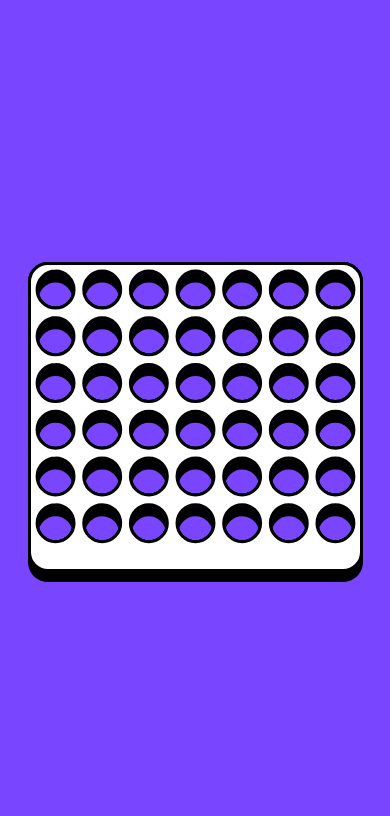
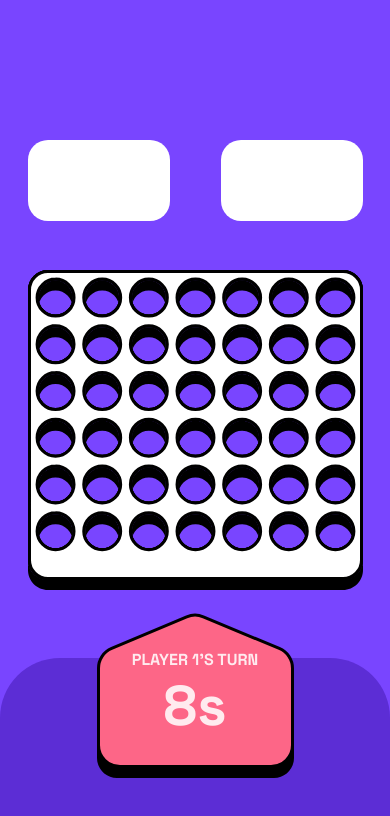
Before and after one commit to HollowJH/Connect4, a React (Vite) app: page / in a window 390 px wide. Shown: the top 816 px of the page. Built offline with nearby package versions, Linux system fonts and the light colour scheme.

Commit message:
added timer and some styling for mobile

```diff
--- a/package.json
+++ b/package.json
@@ -10,10 +10,12 @@
     "preview": "vite preview"
   },
   "dependencies": {
+    "@reduxjs/toolkit": "^2.2.7",
     "autoprefixer": "^10.4.19",
     "postcss": "^8.4.40",
     "react": "^18.3.1",
     "react-dom": "^18.3.1",
+    "react-redux": "^9.1.2",
     "tailwindcss": "^3.4.7"
   },
   "devDependencies": {
--- a/src/App.tsx
+++ b/src/App.tsx
@@ -1,32 +1,20 @@
-// import { useState } from 'react'
-
-import { useRef, useState } from "react"
+import { useSelector } from "react-redux";
 import { Board } from "./components/Board";
+import { Timer } from "./components/Timer";
+import { RootStat } from "./app/store";
 
 
 function App() {
-  const board = useRef(null)
-  const [turn, setTurn] = useState(true);
-
-  function handleClick(event: { clientX: number; }) {
-    const rect = board.current.getBoundingClientRect()
-    const x = event.clientX - rect.left;
-    const col = Math.floor(x / 45)
-    const children = board.current.childNodes[col].childNodes
-    const newSpan = document.createElement("span")
-    newSpan.classList.add("inline-block", "absolute", "z-10", "w-[36px]", "h-[36px]", "rounded-full", turn ? "bg-[#FD6687]" : "bg-[#FFCE67]")
-    for (let index = children.length - 1; index >= 0; index--) {
-      if (children[index].childNodes.length === 0) {
-        children[index].appendChild(newSpan)
-        setTurn(prev => !prev)
-        break
-      }
-    }
-  }
+  const winner = useSelector((state: RootStat) => state.connect.winner)
 
   return (
     <>
-      <Board ref={board} handleClick={handleClick} />
+      <aside className="w-[142px] h-[81px] bg-white col-start-1 row-start-2 rounded-[20px]"></aside>
+      <Board />
+      <Timer />
+      <aside className="w-[142px] h-[81px] bg-white col-start-1 row-start-2 justify-self-end rounded-[20px]"></aside>
+      <div className={`absolute bottom-0 w-[100vw] h-[22vh] -z-50 rounded-tl-[60px] rounded-tr-[60px]
+        ${winner === 0 ? "bg-[#5C2DD5]" : winner === 1 ? "bg-[#FD6687]" : "bg-[#FFCE67]"}`}></div>
     </>
   )
 }
--- /dev/null
+++ b/src/app/store.ts
@@ -0,0 +1,11 @@
+import { configureStore } from "@reduxjs/toolkit";
+import connectReducer from "../features/connect4/ConnectSlice";
+
+export const store = configureStore({
+    reducer: {
+        connect: connectReducer,
+    },
+})
+
+export type RootStat = ReturnType<typeof store.getState>
+export type AppDispatch = typeof store.dispatch
--- /dev/null
+++ b/src/components/Ball.tsx
@@ -0,0 +1,3 @@
+export function Ball({turn} : {turn:string}) {
+    return (<img src={`/images/counter-${turn}-small.svg`} />)
+}
--- a/src/components/Board.tsx
+++ b/src/components/Board.tsx
@@ -1,23 +1,40 @@
-import { forwardRef } from "react"
+import { useRef } from "react"
+import { useDispatch, useSelector } from "react-redux";
+import { RootStat } from "../app/store";
+import { Ball } from "./Ball";
+import { changeTurn, updateBoard } from "../features/connect4/ConnectSlice";
 
-interface ChildProps {
-    handleClick: (event: { clientX: number; }) => void
+export const Board = () => {
+  const visBoard = useRef(null)
+  const dispatch = useDispatch()
+  const board = useSelector((state: RootStat) => state.connect.board)
+
+  function handleClick(event: { clientX: number; }) {
+    const rect = visBoard.current.getBoundingClientRect()
+    const x = event.clientX - rect.left;
+    const col = Math.floor(x / 47.8)
+    console.log(`Clicked column ${col}`);
+    const children = visBoard.current.childNodes[col].childNodes
+    for (let row = children.length - 1; row >= 0; row--) {
+      if (children[row].childNodes.length === 0) {
+        dispatch(updateBoard({ col, row }))
+        dispatch(changeTurn(""))
+        break
+      }
+    }
   }
 
-export const Board = forwardRef<HTMLDivElement, ChildProps>((props, ref) => {
-    const {handleClick} = props;
-
   return (
-        <div className="relative h-[320px] w-[335px]">
-        <div className="-z-50 absolute h-[320px] w-[335px] bg-[url(/images/board-layer-black-small.svg)]">
+    <div className="relative h-[320px] w-[335px] row-start-3 col-start-1 self-start">
+      <div className="-z-30 absolute h-[320px] w-[335px] bg-[url(/images/board-layer-black-small.svg)]">
       </div>
-        <div ref={ref} className="-z-[2] absolute h-[310px] w-[335px] gap-x-[12.6px] grid-cols-7 grid p-[11px] bg-[url(/images/board-layer-white-small.svg)]">
+      <div ref={visBoard} className="-z-[2] pl-[7px] pt-[7.9px] absolute h-[310px] w-[335px] gap-x-[10px] grid-cols-7 grid p-[11px] bg-[url(/images/board-layer-white-small.svg)]">
         {[...Array(7)].map((_v, i) => {
           return (<div
-              className={"w-[34px] h-[265px] grid gap-[12.5px] row" + i}>{[...Array(6)].map(() => <div className="w-[34px] h-[34px] cell"></div>)}</div>)
+            className={"w-[34px] h-[265px] grid gap-[6.6px] row" + i}>{[...Array(6)].map((_v, index) => <div className="w-[40px] h-[40px] cell">{board[index][i] && <Ball turn={board[index][i]} />}</div>)}</div>)
         })}
       </div>
       <img className="z-10 relative" src="/images/board-layer-white-small.svg" onClick={handleClick} draggable={false} alt="" />
     </div>
   )
-})
+}
--- /dev/null
+++ b/src/components/Timer.tsx
@@ -0,0 +1,35 @@
+import { useDispatch, useSelector } from "react-redux"
+import { RootStat } from "../app/store"
+import { useEffect, useState } from "react"
+import { changeTurn } from "../features/connect4/ConnectSlice"
+
+export function Timer() {
+    const turn = useSelector((state: RootStat) => state.connect.turn)
+    const [time, setTime] = useState(15)
+    const dispatch = useDispatch()
+    let timeoutId: number
+
+    useEffect(() => {
+        setTime(15)
+     }, [turn])
+
+    useEffect(() => {
+        if (time === 0) {
+            dispatch(changeTurn(""))
+        } else {
+            // eslint-disable-next-line react-hooks/exhaustive-deps
+            timeoutId = setTimeout(() => {
+                setTime(prev => --prev)
+            }, 1000)
+        }
+        return () => clearTimeout(timeoutId)
+    }, [dispatch, time])
+
+    return (<div className={`w-[197px] h-[165px] flex flex-col items-center justify-center bg-no-repeat row-start-3 col-start-1
+    relative z-[99] top-[138px] justify-self-center
+    ${turn === "red" ? " bg-[url(/images/turn-background-red.svg)]" : " bg-[url(/images/turn-background-yellow.svg)] text-black"}`}>
+        {/* <img src={`/images/turn-background-${turn}.svg`} alt="" /> */}
+        <span className="leading-[21px] ">{`PLAYER ${turn === "red" ? 1 : 2}'S TURN`}</span>
+        <span className="text-[56px]/[71px] ">{time}s</span>
+    </div>)
+}
--- /dev/null
+++ b/src/features/connect4/ConnectSlice.tsx
@@ -0,0 +1,61 @@
+import { createSlice, Slice } from "@reduxjs/toolkit"
+import React from "react"
+
+export interface ConnectState {
+    turn: string
+    winner: number
+    score: {
+        player1: number
+        player2: number
+    }
+    board: [
+        string[] | React.ReactNode[],
+        string[] | React.ReactNode[],
+        string[] | React.ReactNode[],
+        string[] | React.ReactNode[],
+        string[] | React.ReactNode[],
+        string[] | React.ReactNode[],
+    ]
+}
+
+const initialState: ConnectState = {
+    turn: "red",
+    winner: 0,
+    score: {
+        player1: 0,
+        player2: 0
+    },
+    board: [
+        ["", "", "", "", "", "", ""],
+        ["", "", "", "", "", "", ""],
+        ["", "", "", "", "", "", ""],
+        ["", "", "", "", "", "", ""],
+        ["", "", "", "", "", "", ""],
+        ["", "", "", "", "", "", ""],
+    ]
+}
+
+export const connectSlice: Slice = createSlice({
+    name: "connect",
+    initialState,
+    reducers: {
+        changeTurn: (state) => {
+            state.turn = state.turn === "red" ? "yellow" : "red"
+        },
+        updateWinner: (state, newWinner) => {
+            state.winner = newWinner.payload === "red" ? 1 : 2
+        },
+        updateScore: (state) => {
+            if (state.turn === "yellow") state.score.player1 += 1
+            else state.score.player2 += 1
+        },
+        updateBoard: (state, action) => {
+            const newBoard = state.board
+            newBoard[action.payload.row][action.payload.col] = state.turn
+            state.board = newBoard
+        }
+    }
+})
+
+export const { changeTurn, updateWinner, updateScore, updateBoard } = connectSlice.actions
+export default connectSlice.reducer
--- a/src/index.css
+++ b/src/index.css
@@ -24,15 +24,19 @@
 
 * {
   font-family: "SpaceGrotesk", system-ui, -apple-system, BlinkMacSystemFont, 'Segoe UI', Roboto, Oxygen, Ubuntu, Cantarell, 'Open Sans', 'Helvetica Neue', sans-serif;
+  font-weight: bold;
   margin: 0;
   padding: 0;
   box-sizing: border-box;
 }
 
 #root {
-  width: 100vw;
-  height: 100vh;
-  display: flex;
+  height: 100dvh;
+  min-width: 375px;
+  display: grid;
+  grid-template-rows: 40px 80px 1fr;
+  gap: 50px;
+  padding-top: 50px;
   align-items: center;
   justify-content: center;
 }
--- a/src/main.tsx
+++ b/src/main.tsx
@@ -2,9 +2,13 @@ import React from 'react'
 import ReactDOM from 'react-dom/client'
 import App from './App.tsx'
 import './index.css'
+import { Provider } from 'react-redux'
+import { store } from './app/store.ts'
 
 ReactDOM.createRoot(document.getElementById('root')!).render(
   <React.StrictMode>
-    <App />
+    <Provider store={store}>
+      <App />
+    </Provider>
   </React.StrictMode>,
 )
```
Also changed, not shown: src/components/redBall.tsx (deleted), 2 other files (tests, documents, lock files or other folders). Lines whose indentation alone changed are shown as unchanged.
